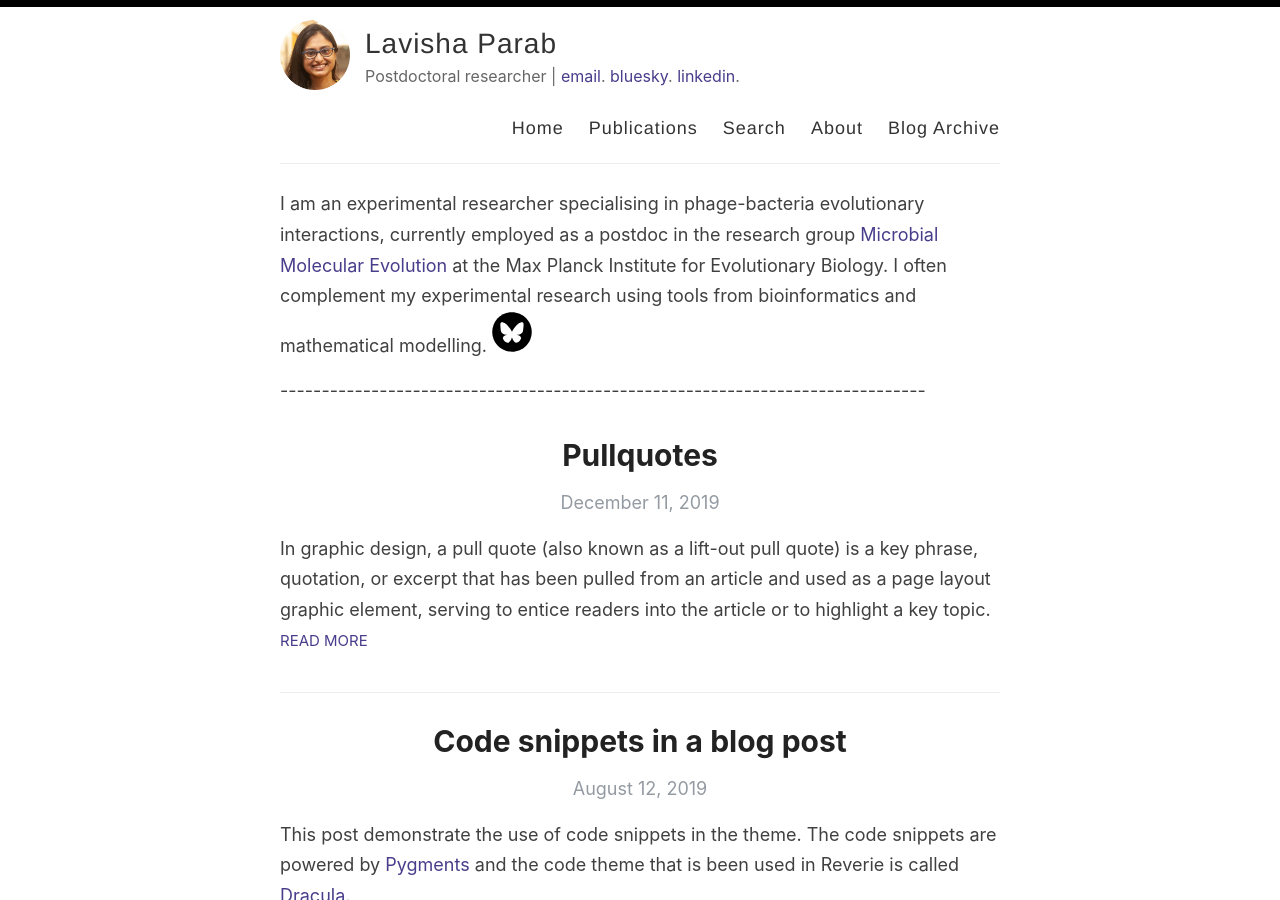
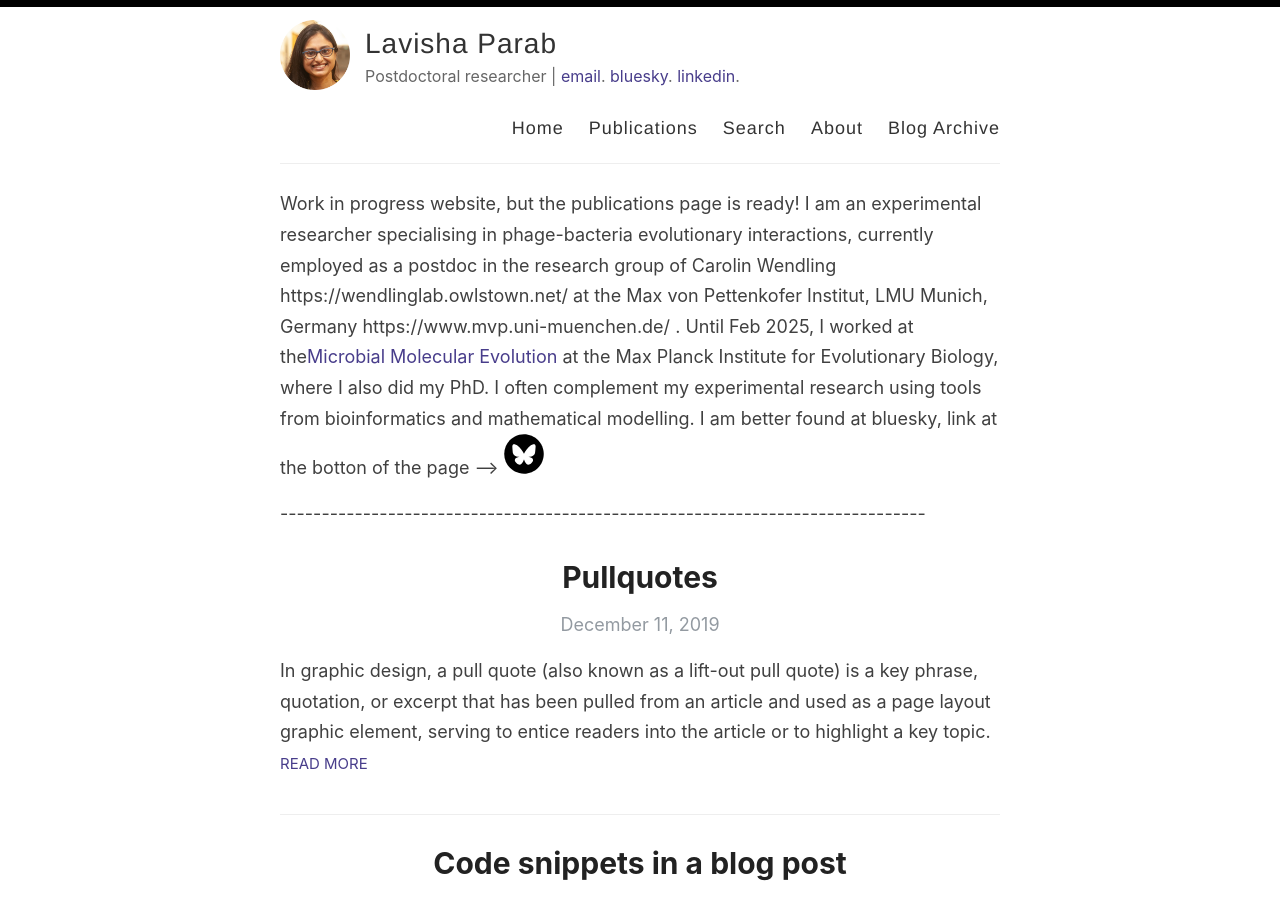
Before and after one commit to lavishaparab/lavishaparab.github.io, a Jekyll site: the page built from index.html, in a window 1280 px wide and 900 px high. Built offline with Jekyll 4.4.1, drawn with Linux system fonts in a browser that asks for light colours; the list of posts is cut into pages by our own code.

Commit message:
Update index.html
trial of adding text

```diff
--- a/index.html
+++ b/index.html
@@ -2,9 +2,10 @@
 layout: default
 ---
 <p style='text-align: left;'>
-I am an experimental researcher specialising in phage-bacteria evolutionary interactions, currently employed as a postdoc in the research group <a
-href="https://www.evolbio.mpg.de/3178548/group-micromolevol">Microbial Molecular Evolution</a> at the Max Planck Institute for Evolutionary Biology. I often complement my
-experimental research using tools from bioinformatics and mathematical modelling. <i class="svg-icon bluesky"></i>
+  Work in progress website, but the publications page is ready!
+I am an experimental researcher specialising in phage-bacteria evolutionary interactions, currently employed as a postdoc in the research group of Carolin Wendling https://wendlinglab.owlstown.net/ at the Max von Pettenkofer Institut, LMU Munich, Germany https://www.mvp.uni-muenchen.de/ . Until Feb 2025, I worked at the<a
+href="https://www.evolbio.mpg.de/3178548/group-micromolevol">Microbial Molecular Evolution</a> at the Max Planck Institute for Evolutionary Biology, where I also did my PhD. I often complement my
+experimental research using tools from bioinformatics and mathematical modelling. I am better found at bluesky, link at the botton of the page --> <i class="svg-icon bluesky"></i>
 </p>
 
 ------------------------------------------------------------------------------
```
